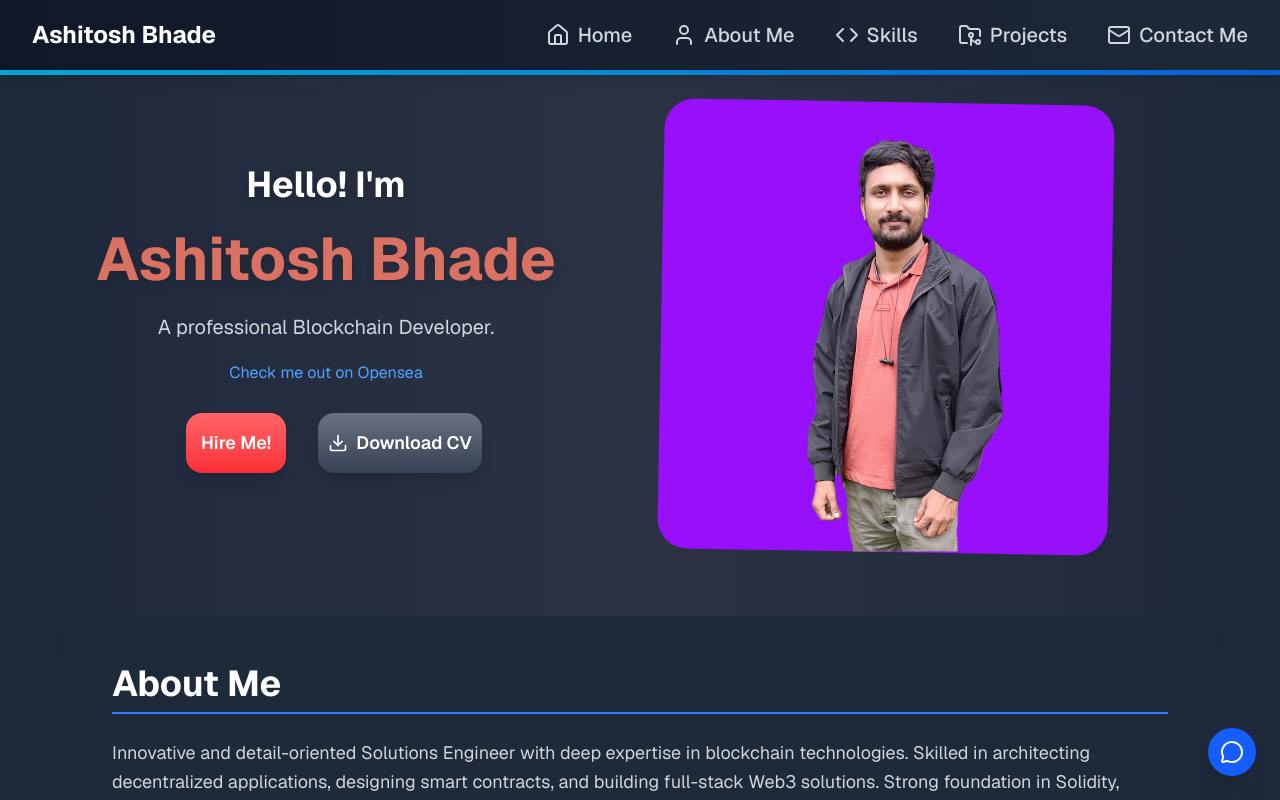
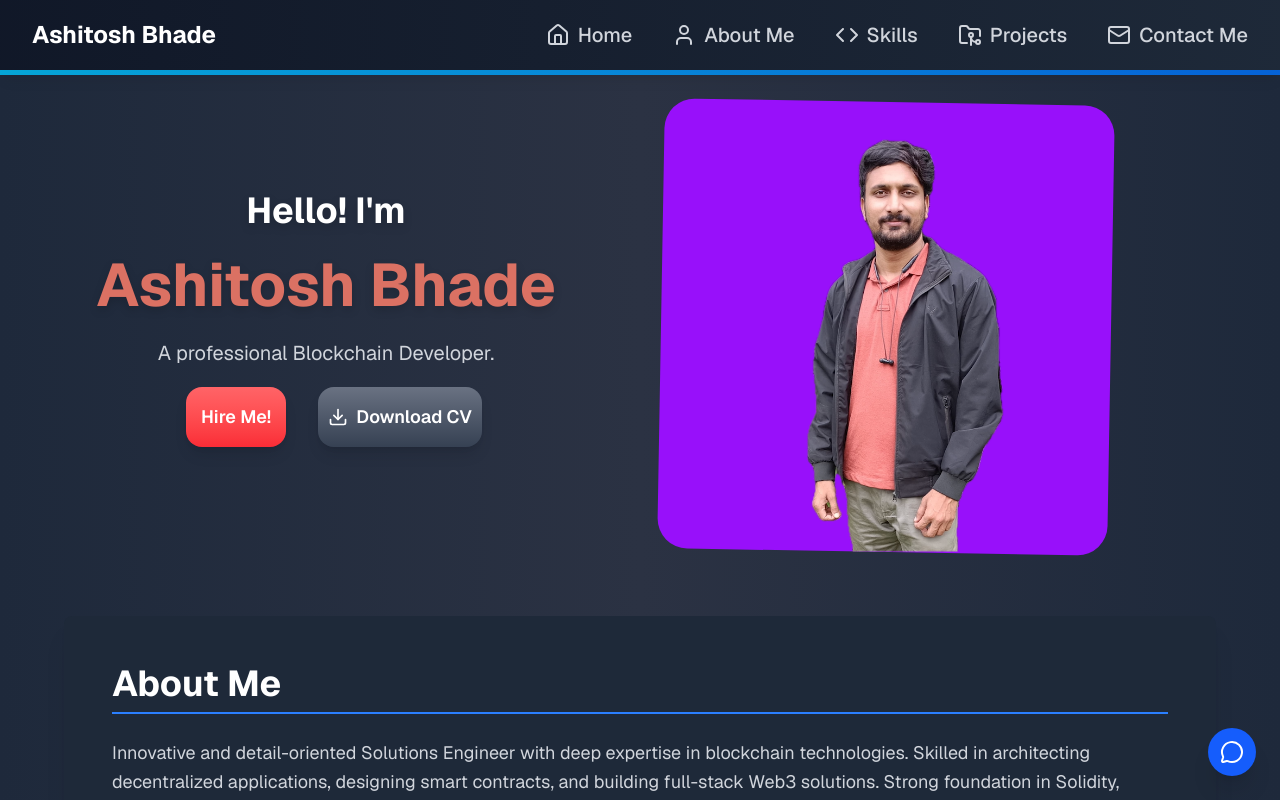
Before and after one commit to AshitoshBhade/portfolio, a Next.js app: page / in a window 1280 px wide. Shown: the top 800 px of the page. Built offline with nearby package versions, Linux system fonts and the light colour scheme.

Commit message:
remove opensea

```diff
--- a/src/components/portfolio/ContactMe/Contacts.tsx
+++ b/src/components/portfolio/ContactMe/Contacts.tsx
@@ -1,6 +1,5 @@
 import { motion } from "framer-motion";
 import { FaEnvelope, FaGithub, FaLinkedin, FaPhone } from "react-icons/fa6";
-import { SiOpensea } from "react-icons/si";
 
 export interface IContact {
 	name: string;
@@ -12,8 +11,8 @@ const contactDetails: IContact[] = [
 	{ name: "Email", icon: <FaEnvelope size={24} />, link: "mailto:ashitosh.bhade@gmail.com" },
 	{ name: "LinkedIn", icon: <FaLinkedin size={24} />, link: "https://linkedin.com/in/ashitosh-bhade-41ba37105" },
 	{ name: "Github", icon: <FaGithub size={24} />, link: "https://github.com/AshitoshBhade" },
-	{ name: "Phone", icon: <FaPhone size={24} />, link: "https://wa.me/+919284309929" },
-	{ name: "Opensea", icon: <SiOpensea size={24} />, link: "https://testnets.opensea.io/assets/base_sepolia/0x8214ba3739813d603f0f06be95e2ebcc947c1098/1" }
+	{ name: "Phone", icon: <FaPhone size={24} />, link: "https://wa.me/+919284309929" }
+	// { name: "Opensea", icon: <SiOpensea size={24} />, link: "https://testnets.opensea.io/assets/base_sepolia/0x8214ba3739813d603f0f06be95e2ebcc947c1098/1" }
 ];
 
 export const Contacts = () => {
--- a/src/components/portfolio/Introduction/Intro.tsx
+++ b/src/components/portfolio/Introduction/Intro.tsx
@@ -48,13 +48,13 @@ export const Intro = () => {
 				>
 					A professional Blockchain Developer.
 				</motion.p>
-				<motion.a
+				{/* <motion.a
 					href='https://testnets.opensea.io/assets/base_sepolia/0x8214ba3739813d603f0f06be95e2ebcc947c1098/1'
 					target='_blank'
 					rel='noopener noreferrer'
 					className='text-blue-400 block hover:text-blue-500 transition-colors mb-3'>
 					Check me out on Opensea
-				</motion.a>
+				</motion.a> */}
 				<motion.div
 					className='flex flex-row flex-wrap justify-center space-x-4 flex-wrap gap-4' // Added flex-wrap and gap for responsiveness
 					initial={{ opacity: 0, y: 20 }} // Kept Framer Motion for buttons
```
